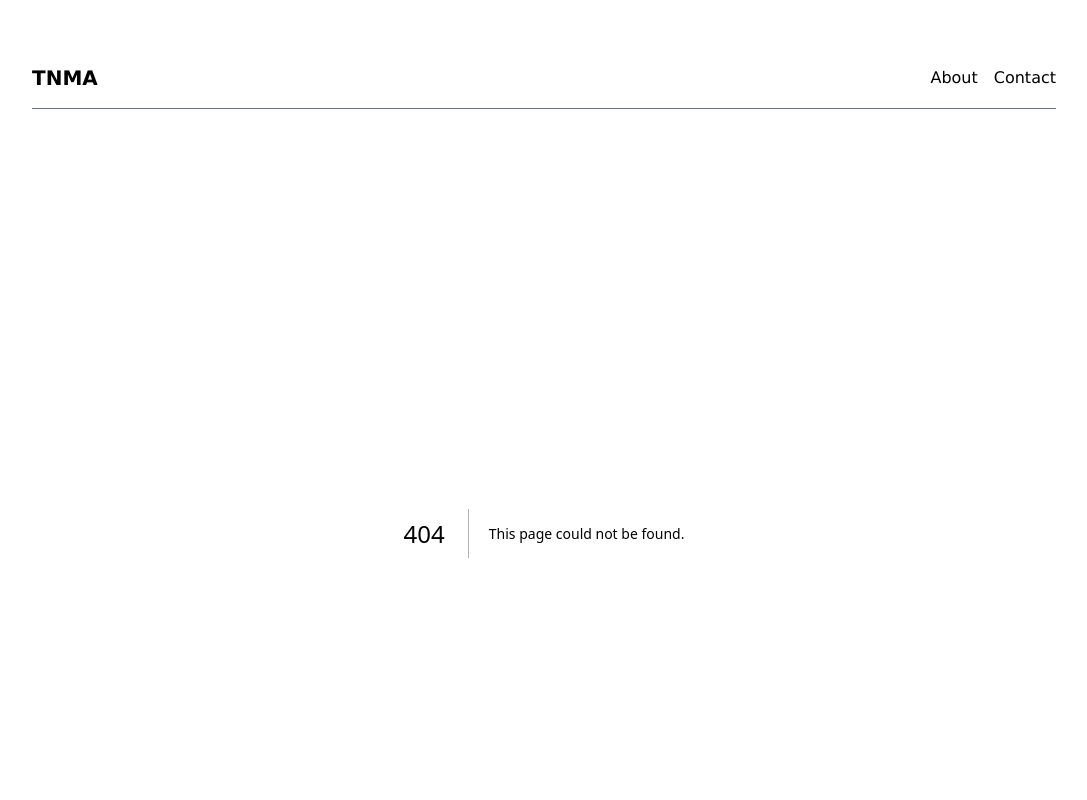
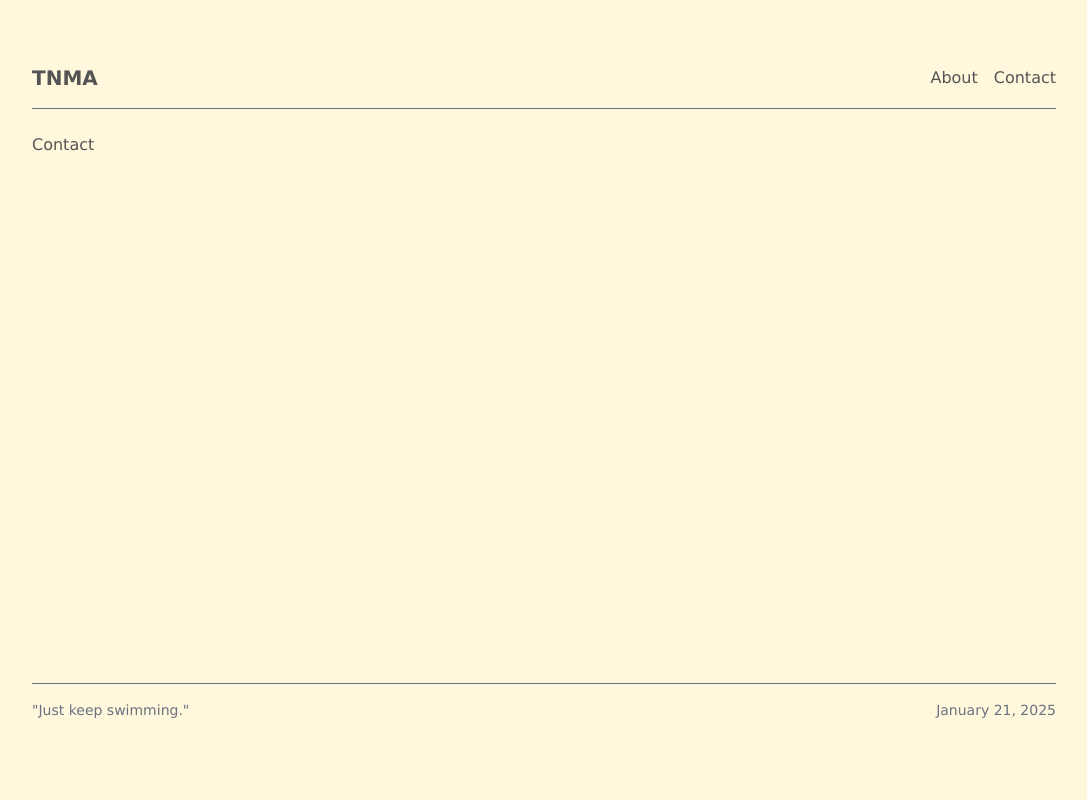
Before and after one commit to TheBerlinMan/tnma-me, a Next.js app: page /contact in a window 1280 px wide. Before the commit this address had no page. Shown: the top 800 px of the page, without its empty margins (96-1183 px from the left). Built offline with nearby package versions, Linux system fonts and the light colour scheme.

Commit message:
add routes for about and contact

```diff
--- /dev/null
+++ b/app/about/page.tsx
@@ -0,0 +1,9 @@
+import React from 'react'
+
+const About = () => {
+  return (
+    <div>About</div>
+  )
+}
+
+export default About;
--- /dev/null
+++ b/app/contact/page.tsx
@@ -0,0 +1,9 @@
+import React from 'react'
+
+const Contact = () => {
+  return (
+    <div>Contact</div>
+  )
+}
+
+export default Contact
```
